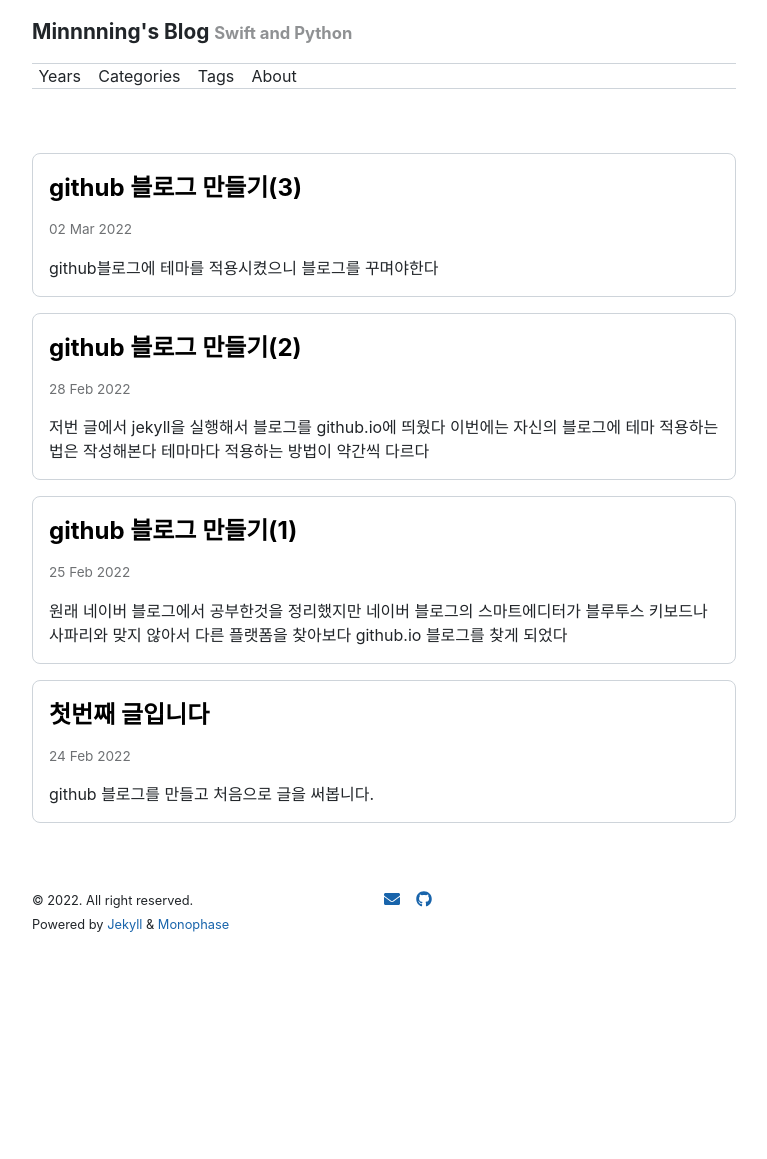
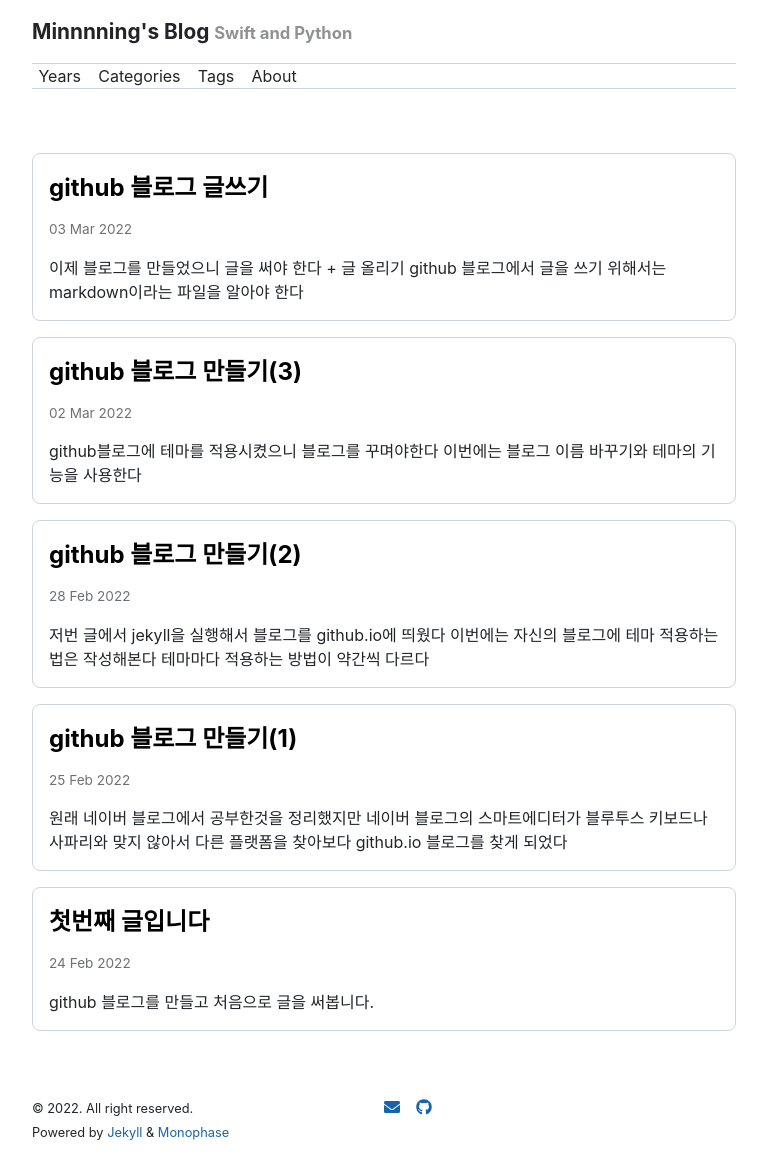
Before and after one commit to Minnnning/minnnning.github.io, a Jekyll site: the page built from index.markdown, in a window 1280 px wide. Shown: the whole page, without its empty margins (256-1023 px from the left). Built offline with Jekyll 4.4.1, drawn with Linux system fonts in a browser that asks for light colours; nearby versions of some CDN libraries; before the commit the page ends 951 px from its top, so only the background shows below that.

Commit message:
github blog(4)

```diff
--- a/_posts/2022-03-02-github-blog-3.md
+++ b/_posts/2022-03-02-github-blog-3.md
@@ -6,9 +6,7 @@ categories: github
 tags: git blog
 ---
 
-github블로그에 테마를 적용시켰으니 블로그를 꾸며야한다
-
-이번에는 블로그 이름 바꾸기와 테마의 기능 사용하기
+github블로그에 테마를 적용시켰으니 블로그를 꾸며야한다 이번에는 블로그 이름 바꾸기와 테마의 기능을 사용한다
 
 &nbsp;
 
--- /dev/null
+++ b/_posts/2022-03-03-github-blog-4.md
@@ -0,0 +1,157 @@
+---
+layout: post
+title: "github 블로그 글쓰기"
+date:   2022-03-03 14:35:47 +0900
+categories: github
+tags: git blog
+---
+
+이제 블로그를 만들었으니 글을 써야 한다 + 글 올리기 github 블로그에서 글을 쓰기 위해서는 markdown이라는 파일을 알아야 한다
+
+마크다운은 마크업 언어의 일종으로 쉽게 읽고 쓰기가 가능하고 html로 변환이 가능하다 마크다운은 텍스트 편집기에서도 작성이 가능하고 다양한 형태로 바꿀 수 있기 때문에 많이 이용한다
+
+&nbsp;
+
+&nbsp;
+
+### 1. 마크다운 에디터
+
+마크다운 에디터를 사용하면 마크다운 파일을 작성할 때 더 편리하게 작성이 가능하다 에디터를 이용하면 문법을 몰라도 작성 가능하다
+
+- [typora](https://typora.io/){:target="_blank"}
+- [stackedit](https://stackedit.io/){:target="_blank"}
+- [하루패드](http://pad.haroopress.com/){:target="_blank"}
+
+&nbsp;
+
+&nbsp;
+
+### 2. 마크다운 문법
+
+마크다운 안에는 많은 문법들이 있지만 블로그 글을 쓸 때 필요한 몇 가지만 적어본다
+
+&nbsp;
+
+#### Header
+
+- 제목
+
+  제목은 제목을 작성한뒤에 아래줄에 =를 작성
+
+- 부제목
+
+  부제목은 부제목 작성후 밑에 - 작성한다
+
+  <center>
+  <img alt="스크린샷 2022-03-03 오후 2 55 42" src="https://user-images.githubusercontent.com/80758613/156505200-bc96c3ca-a114-4c6f-8782-d539820f3370.png" style="zoom:33%;">
+  </center>
+
+- 글머리
+
+#글머리 사용 #뒤에 띄어쓰기 한번을 한뒤에 작성 1~6개까지 사용 가능하며 점점 글씨 크기가 작아진다
+
+#한개는 제목 효과 ##2개는 부제목
+
+<center>
+<img alt="스크린샷 2022-03-03 오후 2 51 52" src="https://user-images.githubusercontent.com/80758613/156504664-1ccbdda4-d3cb-4d84-a066-3ea024a5aba8.png" style="zoom:33%;">
+</center>
+
+&nbsp;
+
+#### 인용문
+
+`>`문자를 사용해서 작성한다
+
+<center>
+<img alt="스크린샷 2022-03-03 오후 3 00 54" src="https://user-images.githubusercontent.com/80758613/156505643-fdebfa1f-4c73-4dcb-889c-eeb1693b0319.png" style="zoom:33%;">
+</center>
+
+&nbsp;
+
+#### 목록
+
+순서가 있는 목록과 순서가 없는 목록이 구분된다
+
+순서가 있는 목록은 숫자와 마침표을 이용한다(숫자. 목록) 다음 목록은 자동으로 다음 숫자가 들어간다
+
+순서가 없는 목록은 *,-,+ 3개중 1가지를 이용하여 표시한다
+
+<center>
+<img alt="스크린샷 2022-03-03 오후 3 07 01" src="https://user-images.githubusercontent.com/80758613/156506707-860b1e71-b825-4f97-bfb9-6a2c202b0597.png" style="zoom:33%;">
+</center>
+
+&nbsp;
+
+#### 코드 박스
+
+`'''`로 감싸주면 된다 만약 특정 언어로 하고 싶으면 앞쪽의 `'''`뒤에 언어를 써주면 된다
+
+<center>
+<img alt="스크린샷 2022-03-03 오후 3 15 40" src="https://user-images.githubusercontent.com/80758613/156507443-ecaf4b1b-4b14-432f-a1df-a039b0391193.png" style="zoom:33%;">
+</center>
+
+`'''`뒤에 언어를 작성하면 해당언어에 맞는 효과를 추가 할 수 있다
+
+&nbsp;
+
+#### 한줄 띄우기
+
+마크다운에서는 엔터로 한줄 띄어도 실제로 적용되지는 않는다 `&nbsp;`를 이용하면 된다
+
+<center>
+<img alt="스크린샷 2022-03-03 오후 3 25 12" src="https://user-images.githubusercontent.com/80758613/156508593-ad8c4060-f2bd-423c-b0b0-cc27321554c1.png" style="zoom:33%;">
+</center>
+
+&nbsp;
+
+#### 하이퍼링크
+
+하이퍼링크를 작성하는 방법은 `[표시할 이름](주소)` 가 된다 만약 클릭후 다른 창에 띄우고 싶으면 하이퍼링크 작성후 뒤에 `{:target="_blank"}`를 작성해주면 된다
+
+<center>
+<img alt="스크린샷 2022-03-03 오후 3 46 31" src="https://user-images.githubusercontent.com/80758613/156511660-35f9f979-8ecc-4ad5-bdfb-f5ae1d607b0a.png" style="zoom:33%;">
+</center>
+
+&nbsp;
+
+&nbsp;
+
+### 3. git blog에 글 작성
+
+마크다운 문법을 통해서 글을 작성했다 만약 그냥 마크다운 파일만 보여주는 것이라면 상관이 없는데 테마를 적용한 git blog에서는 추가적으로 작성해야 될 것이 있다 블로그 테마와 적용이 잘 되기 위해서 제목, 글쓴이, 작성 시간, 수정시간, 카테고리, 태그 등을 작성해야 한다
+
+<center>
+<img alt="스크린샷 2022-03-03 오후 3 54 23" src="https://user-images.githubusercontent.com/80758613/156512596-efd4ca9c-b206-4485-b061-483b38533ba3.png" style="zoom:33%;">
+</center>
+
+사진을 보면 위에 본문 말고 따로 작성된 것이 보인다 에디터에서 작성하면 `---`만 적고 엔터를 치면 되지만 텍스트 편집기에서는 `---`로 묶어서 작성해야 한다
+
+레이아웃은 내 테마의 레이아웃을 가져오고 타이틀은 제목이 된다 날짜는 작성된 날짜가 되고 카테고리와 태그를 추가했다
+
+last_modified_at, author등을 따로 추가 가능
+
+&nbsp;
+
+이제 저장을 하고 파일을 _post 폴더에 넣으면 된다 하지만 파일 이름을 한글로 작성하면 페이지를 못 찾는다고 나올 수 있다 영어로 작성하자 ex) 2022-03-03-hi.md -> 파일 이름 형식은 **날짜-영어로파일이름. md** 이렇게 한다
+
+&nbsp;
+
+&nbsp;
+
+### 4. 글 올리는 방법
+
+위 과정을 다 끝내고 github에 push만 해주면 자신의 블로그에 글이 올라간걸 확인 할 수 있다
+
+다른 컴퓨터에서 작업하고 글을 올리는것이면 다시 colne해서 _post파일에 넣을 수도 있지만 github를 이용해서 바로 올릴수 있다
+
+<center>
+<img alt="스크린샷 2022-03-03 오후 4 11 18" src="https://user-images.githubusercontent.com/80758613/156514639-015d0fb8-1424-4209-9cd2-9ae72cedda47.png" style="zoom:33%;">
+</center>
+
+자신의 레포에서 _post파일로 들어간뒤 upload files를 누른다
+
+<center>
+<img alt="스크린샷 2022-03-03 오후 4 09 14" src="https://user-images.githubusercontent.com/80758613/156514722-6370c5c3-19cd-4f85-b66f-364bc6e35d81.png" style="zoom:33%;">
+</center>
+
+여기에 작성한 마크다운 파일을 드래그 앤 드롭하거나 choose your files를 통해서 파일을 선택후 올려도 된다
```
Also changed, not shown: 1 other file.
